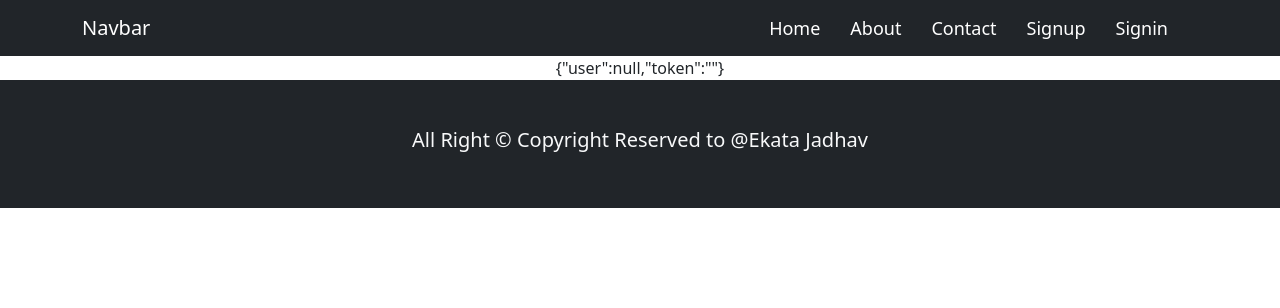
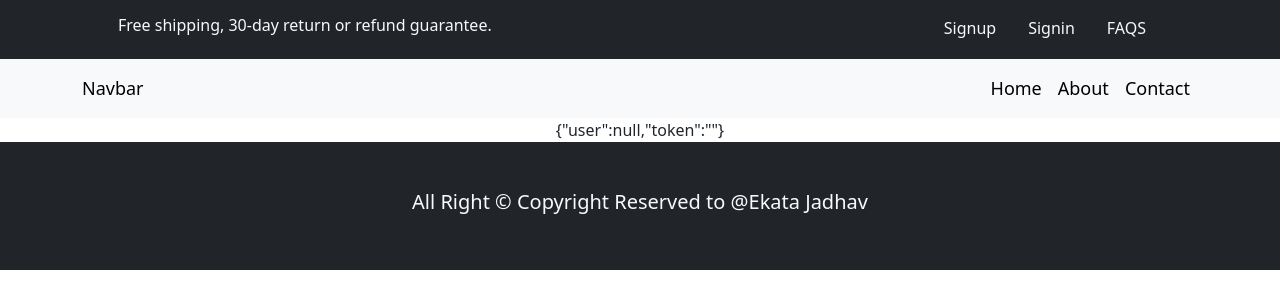
Before and after one commit to Ekata1233/Male-Fashion, a React (Vite) app in the folder shopping/: page / in a window 1280 px wide. Shown: the top 308 px of the page. Built offline with nearby package versions, Linux system fonts and the light colour scheme.

Commit message:
Change in Header Component

```diff
--- a/shopping/src/App.css
+++ b/shopping/src/App.css
@@ -3,11 +3,15 @@
 
   /* padding: 2rem; */
 
+
   text-align: center;
 }
 .navbar a{
-  color: white;
+  color: black;
   text-decoration: none;
   font-size: 18px;
   padding-right: 30px;
 }
+.black-nav{
+  text-decoration: none;
+}
--- a/shopping/src/assets/components/Header.jsx
+++ b/shopping/src/assets/components/Header.jsx
@@ -1,55 +1,91 @@
-import React from 'react'
-import Container from 'react-bootstrap/Container';
-import Nav from 'react-bootstrap/Nav';
-import Navbar from 'react-bootstrap/Navbar';
-import { Link } from 'react-router-dom';
-import { useAuth } from '../../context/auth';
-import { NavDropdown } from 'react-bootstrap';
+import React from "react";
+import Container from "react-bootstrap/Container";
+import Nav from "react-bootstrap/Nav";
+import Navbar from "react-bootstrap/Navbar";
+import { Link } from "react-router-dom";
+import { NavDropdown } from "react-bootstrap";
+import { useAuth } from "../../context/auth";
 
 function Header() {
-  const [auth,setAuth]=useAuth()
-  function handleLogout(){
+  const [auth, setAuth] = useAuth();
+  function handleLogout() {
     setAuth({
       ...auth,
-      user:null,
-      token:""
-    })
-    localStorage.removeItem('login')
+      user: null,
+      token: " ",
+    });
+    localStorage.removeItem("login");
   }
   return (
-    <div>
-        <Navbar bg="dark" data-bs-theme="dark">
-        <Container>
-          <Navbar.Brand to="/">Navbar</Navbar.Brand>
-          <Nav className="">
-            <Link to="/">Home</Link>
-            <Link to="/About">About</Link>
-            <Link to="/Contact">Contact</Link>
-            {
-              !auth.user?(
+    <div className="">
+      <div className="bg-dark text-light py-3 ">
+        <Container className=" d-flex justify-content-between px-5">
+        <div >
+          <h6>Free shipping, 30-day return or refund guarantee.</h6>
+        </div>
+        <div className="d-flex">
+          {!auth.user ? (
             <>
-                <Link to="/Signup">Signup</Link>
-                <Link to="/Signin">Signin</Link>
-
+              <Nav.Link as={Link} to="/Signup" className="px-md-3 px-4" >
+                Signup
+              </Nav.Link>
+              <Nav.Link as={Link} to="/Signin" className="px-md-3 px-4" >
+                Signin
+              </Nav.Link>
+              <Nav.Link as={Link} to="/Faq" className="px-md-3 px-4" >
+                FAQS
+              </Nav.Link>
             </>
-              ):(
+          ) : (
+            <>
               <>
                 <NavDropdown title={auth?.user?.name} id="basic-nav-dropdown">
-                <Link to={`/Dashboard/${auth?.user?.role===1?"admin":"user"}`} className='dropdown-item'>Dashboard</Link>
-                <Link onClick={handleLogout} to="Signin" className='dropdown-item'>Signout</Link>
+                  <Link
+                    to={`/Dashboard/${
+                      auth?.user?.role === 1 ? "admin" : "user"
+                    }`}
+                    className="dropdown-item"
+                  >
+                    Dashboard
+                  </Link>
+                  <Link
+                    onClick={handleLogout}
+                    to="Signin"
+                    className="dropdown-item"
+                  >
+                    Signout
+                  </Link>
                 </NavDropdown>
+              </>{" "}
             </>
-              )
-            }
+          )}
 
-
-
-
+        </div>
+        </Container>
+      </div>
+      <Navbar bg="light" variant="dark" expand="lg" className="">
+        <Container>
+          <Navbar.Brand as={Link} to="/">
+            Navbar
+          </Navbar.Brand>
+          <Navbar.Toggle aria-controls="basic-navbar-nav" />
+          <Navbar.Collapse id="basic-navbar-nav">
+            <Nav className="ms-auto">
+              <Nav.Link as={Link} to="/">
+                Home
+              </Nav.Link>
+              <Nav.Link as={Link} to="/About">
+                About
+              </Nav.Link>
+              <Nav.Link as={Link} to="/Contact">
+                Contact
+              </Nav.Link>
             </Nav>
+          </Navbar.Collapse>
         </Container>
       </Navbar>
     </div>
-  )
+  );
 }
 
-export default Header
+export default Header;
```
Also changed, not shown: 1 other file (tests, documents, lock files or other folders). Lines whose indentation alone changed are shown as unchanged.
